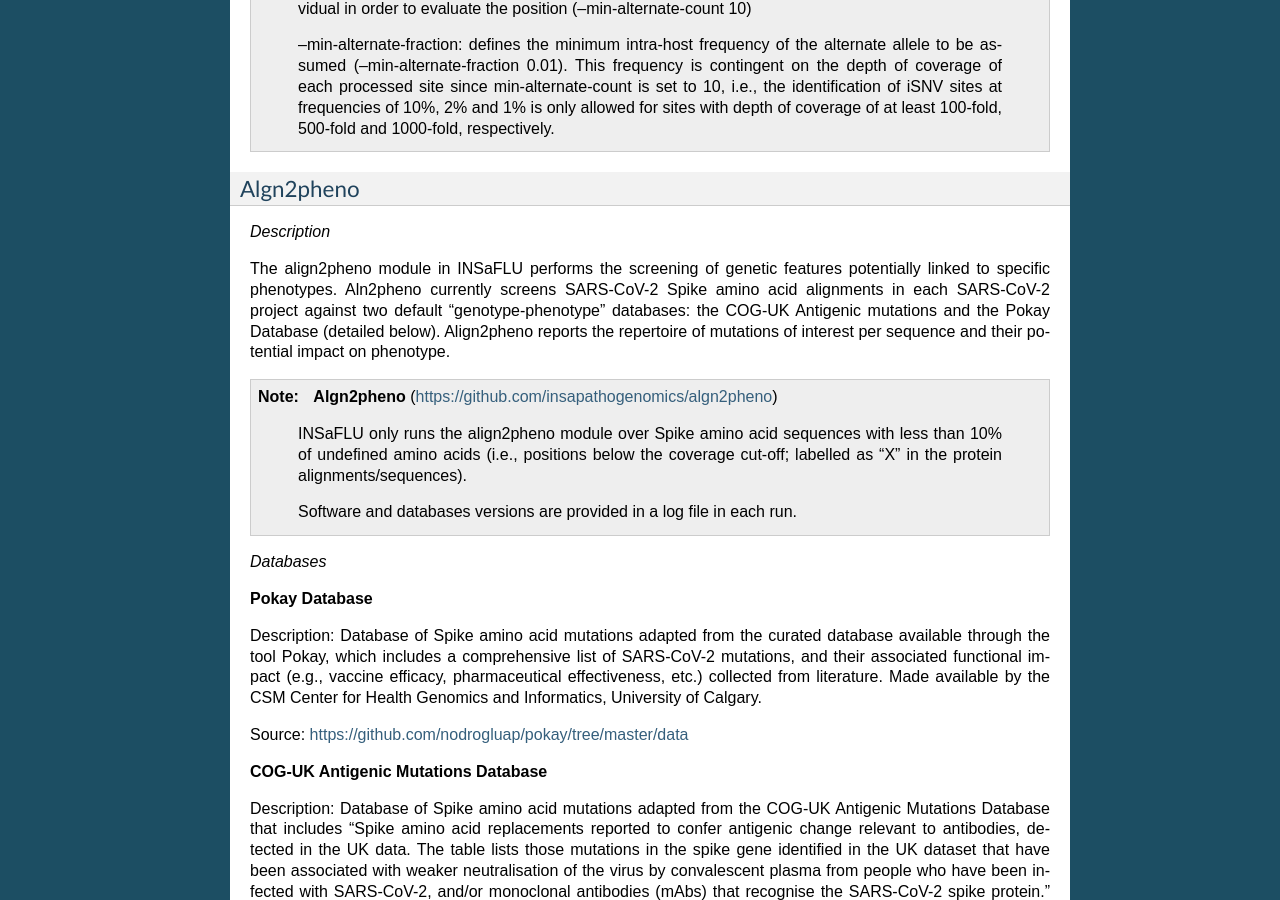
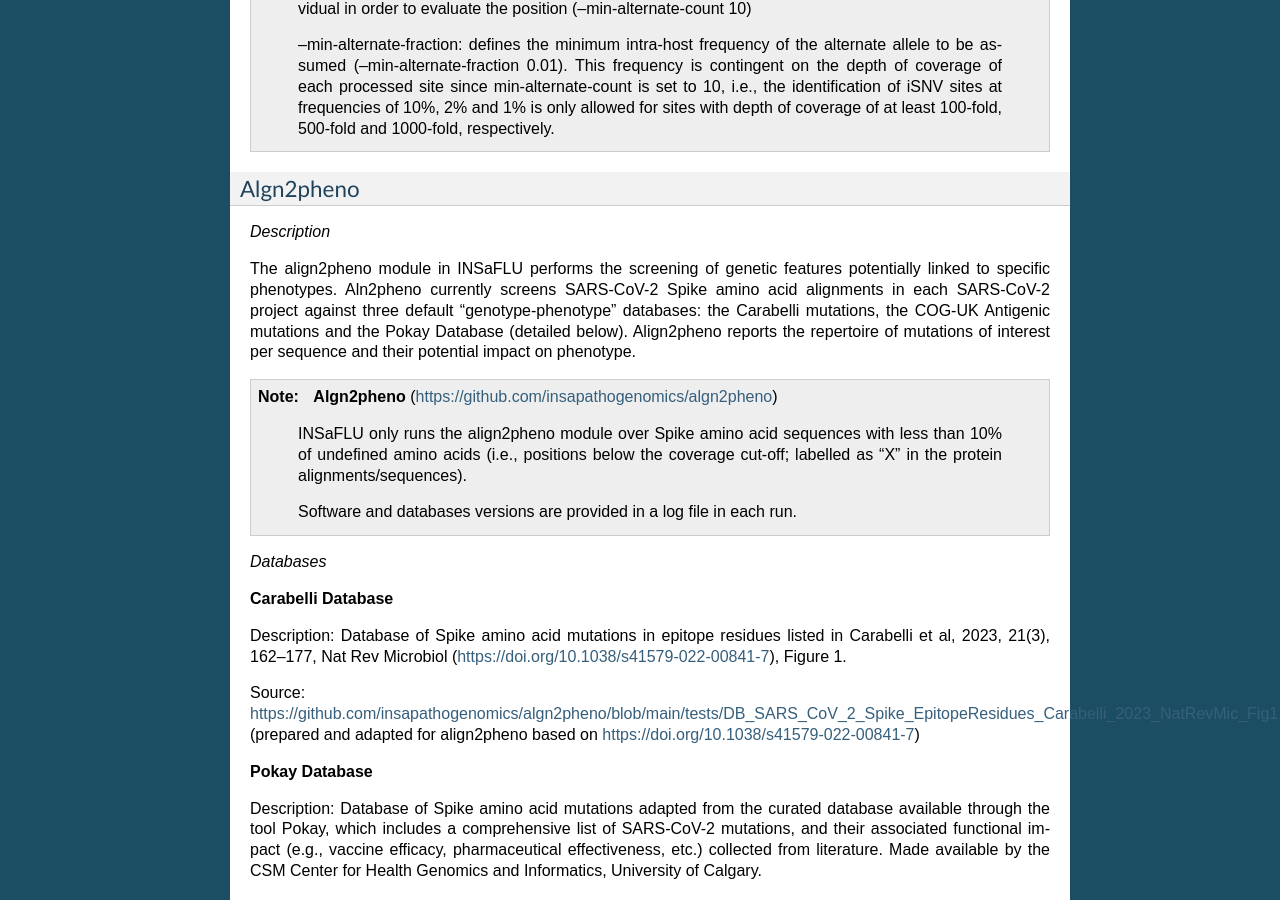
Before and after one commit to INSaFLU/insaflu_docs, a Sphinx documentation site: the page built from docs/bioinformatics_pipeline.rst, in a window 1280 px wide and 900 px high, scrolled down 11298 px. Built offline with Sphinx 7.4.7, drawn with Linux system fonts in a browser that asks for light colours; formulas are drawn with MathJax 3; some of the changed text lies outside the part shown.

Commit message:
Update bioinformatics_pipeline.rst

```diff
--- a/docs/bioinformatics_pipeline.rst
+++ b/docs/bioinformatics_pipeline.rst
@@ -430,7 +430,7 @@ Algn2pheno
 
 *Description*
 
-The align2pheno module in INSaFLU performs the screening of genetic features potentially linked to specific phenotypes. Aln2pheno currently screens SARS-CoV-2 Spike amino acid alignments in each SARS-CoV-2 project against two default "genotype-phenotype" databases: the COG-UK Antigenic mutations and the Pokay Database (detailed below). Align2pheno reports the repertoire of mutations of interest per sequence and their potential impact on phenotype.
+The align2pheno module in INSaFLU performs the screening of genetic features potentially linked to specific phenotypes. Aln2pheno currently screens SARS-CoV-2 Spike amino acid alignments in each SARS-CoV-2 project against three default "genotype-phenotype" databases: the Carabelli mutations, the COG-UK Antigenic mutations and the Pokay Database (detailed below). Align2pheno reports the repertoire of mutations of interest per sequence and their potential impact on phenotype.
 
 .. note::
    **Algn2pheno** (https://github.com/insapathogenomics/algn2pheno)
@@ -440,6 +440,12 @@ The align2pheno module in INSaFLU performs the screening of genetic features pot
    		Software and databases versions are provided in a log file in each run.
 
 *Databases*
+
+**Carabelli Database**
+
+Description: Database of Spike amino acid mutations in epitope residues listed in Carabelli et al, 2023, 21(3), 162–177, Nat Rev Microbiol (https://doi.org/10.1038/s41579-022-00841-7), Figure 1.
+
+Source: https://github.com/insapathogenomics/algn2pheno/blob/main/tests/DB_SARS_CoV_2_Spike_EpitopeResidues_Carabelli_2023_NatRevMic_Fig1.tsv (prepared and adapted for align2pheno based on https://doi.org/10.1038/s41579-022-00841-7)
 
 **Pokay Database**
 
@@ -453,6 +459,7 @@ Source: https://github.com/nodrogluap/pokay/tree/master/data
 Description: Database of Spike amino acid mutations adapted from the COG-UK Antigenic Mutations Database that includes “Spike amino acid replacements reported to confer antigenic change relevant to antibodies, detected in the UK data. The table lists those mutations in the spike gene identified in the UK dataset that have been associated with weaker neutralisation of the virus by convalescent plasma from people who have been infected with SARS-CoV-2, and/or monoclonal antibodies (mAbs) that recognise the SARS-CoV-2 spike protein.” Made available by the COVID-19 Genomics UK (COG-UK) Consortium through the COG-UK/Mutation Explorer.
 
 Source: https://sars2.cvr.gla.ac.uk/cog-uk/
+
 
 Nextstrain Datasets
 --------------------------------------
@@ -523,7 +530,13 @@ This build is a simplified version of the Nextstrain build available at https://
 
 This generic build uses as reference sequence (as tree root and for mutation annotation) one of the reference sequences of the projects included in the Nextstrain dataset.
 
-Currently, the generic build does not generate a Time-Resolved Tree (unlike the virus-specific builds).
+Currently, the generic build does not generate a Time-Resolved Tree. To do this you need to select the Generic with TimeTree option.
+
+
+**Generic with TimeTree**
+
+This build is similar to the Generic build, but it also builds a time tree, inferring a mutation rate from the sample dates. Like in the Generic build, one reference is required to align the dataset consensus sequences. Nonetheless, unlike in the Generic build, the reference is not specifically defined as the root, but the root is inferred from the data instead. To make use of this build, you need to accurately specify dates associated with each sample.
+
 
 
 .. important::
```
